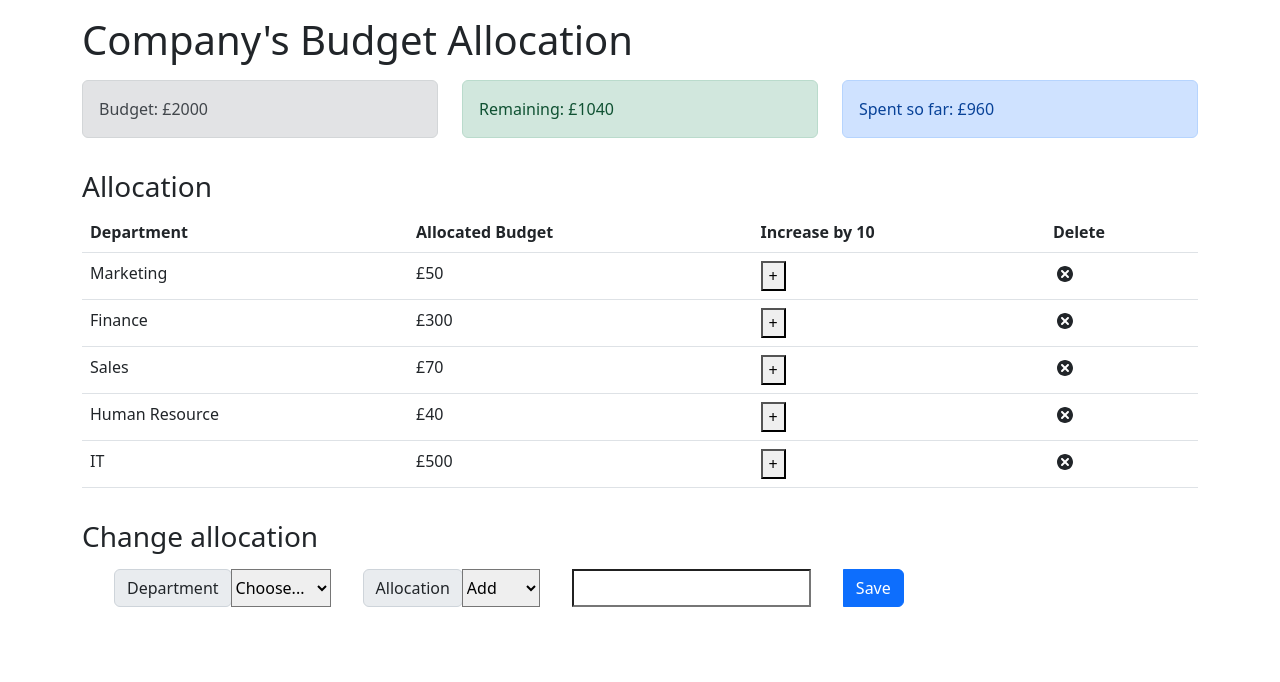
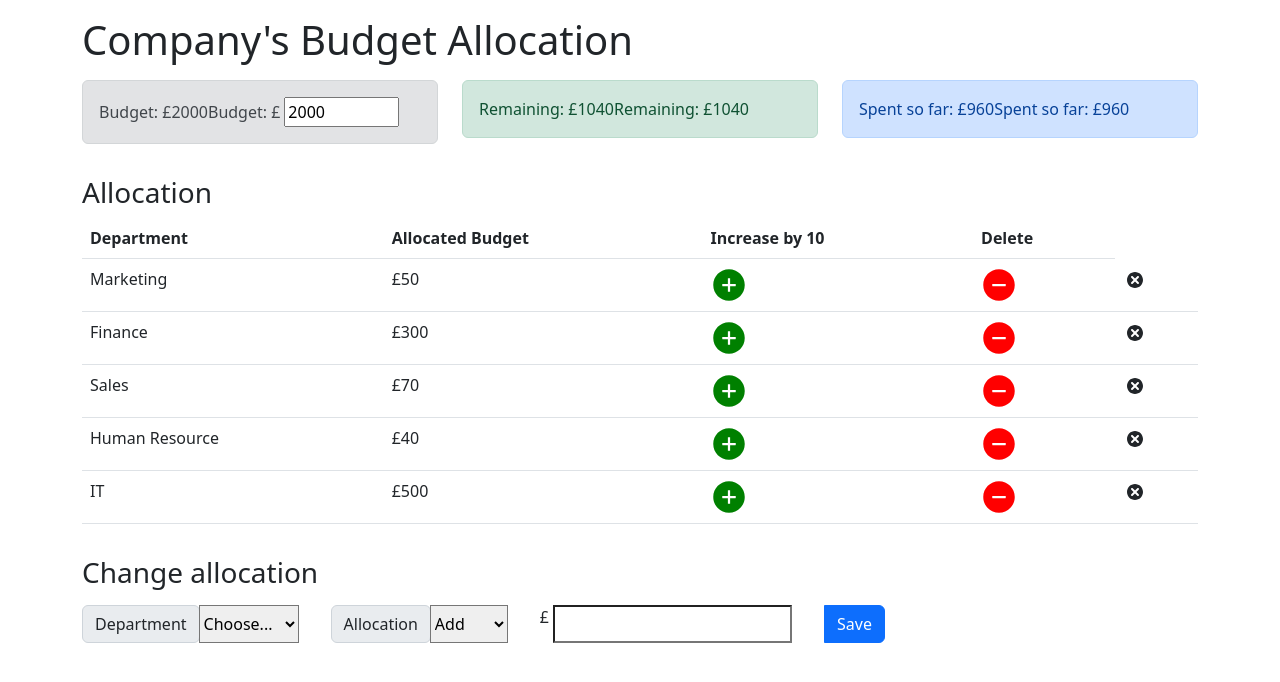
Before and after one commit to ibm-developer-skills-network/ejtos-react_budget_app, a React (Create React App) app: page / in a window 1280 px wide. Shown: the top 682 px of the page. Built offline with nearby package versions, Linux system fonts and the light colour scheme.

Commit message:
changing final project

```diff
--- a/src/components/AllocationForm.js
+++ b/src/components/AllocationForm.js
@@ -3,7 +3,7 @@ import React, { useContext, useState } from 'react';
 import { AppContext } from '../context/AppContext';
 
 const AllocationForm = (props) => {
-    const { dispatch,remaining  } = useContext(AppContext);
+    const { dispatch,remaining, currency  } = useContext(AppContext);
 
     const [name, setName] = useState('');
     const [cost, setCost] = useState('');
@@ -35,23 +35,18 @@ const AllocationForm = (props) => {
     };
 
     return (
-        <div>
-            <div className='row'>
-
-            <div className="input-group mb-3" style={{ marginLeft: '2rem' }}>
+        <div className="input-group mb-3">
         <div className="input-group-prepend">
             <label className="input-group-text" htmlFor="inputGroupSelect01">Department</label>
             </div>
                 <select className="custom-select" id="inputGroupSelect01" onChange={(event) => setName(event.target.value)}>
                     <option defaultValue>Choose...</option>
-                        <option value="Marketing" name="marketing"> Marketing</option>
-                <option value="Sales" name="sales">Sales</option>
-                <option value="Finance" name="finance">Finance</option>
-                <option value="HR" name="hr">HR</option>
-                <option value="IT" name="it">IT</option>
-                <option value="Admin" name="admin">Admin</option>
+                    <option value="Marketing" name="Marketing"> Marketing</option>
+                    <option value="Sales" name="Sales">Sales</option>
+                    <option value="Finance" name="Finance">Finance</option>
+                    <option value="Human Resource" name="Human Resource">HR</option>
+                    <option value="IT" name="IT">IT</option>
                 </select>
-
             <div className="input-group-prepend" style={{ marginLeft: '2rem' }}>
                 <label className="input-group-text" htmlFor="inputGroupSelect02">Allocation</label>
                 </div>
@@ -59,22 +54,20 @@ const AllocationForm = (props) => {
                     <option defaultValue value="Add" name="Add">Add</option>
                     <option value="Reduce" name="Reduce">Reduce</option>
                 </select>
-
-                    <input
+            <div className="input-group-prepend" style={{ marginLeft: '2rem', size: 10}}>
+                {currency}
+            </div>
+            <input className="input-group-prepend"
                 required='required'
                 type='number'
                 id='cost'
                 value={cost}
-                        style={{ marginLeft: '2rem' , size: 10}}
+                style={{ marginLeft: '0.25rem'}}
                 onChange={(event) => setCost(event.target.value)}>
             </input>
-
             <button className="btn btn-primary" onClick={submitEvent} style={{ marginLeft: '2rem' }}>
                 Save
             </button>
-                </div>
-                </div>
-
         </div>
     );
 };
--- a/src/components/Budget.js
+++ b/src/components/Budget.js
@@ -1,11 +1,45 @@
 import React, { useContext } from 'react';
 import { AppContext } from '../context/AppContext';
 const Budget = () => {
-    const { budget } = useContext(AppContext);
+    const {budget, dispatch, expenses, currency} = useContext(AppContext);
+
+    const totalExpenses = expenses.reduce((sum, item) => {
+        return (sum = sum + item.cost);
+      }, 0);
+
+    const setBudget = (event) => {
+        if (event.target.value > 20000) {
+            alert ('The budget value cannot exceed £20,000.');
+            setBudget('');
+            return;
+        }
+        else if (event.target.value < totalExpenses) {
+            alert("The budget value cannot be lower than the expenses.");
+            setBudget('');
+            return;
+        }
+        dispatch ({
+            type: 'SET_BUDGET',
+            payload: event.target.value
+        });
+    };
     return (
         <div className='alert alert-secondary'>
             <span>Budget: £{budget}</span>
+            <span>Budget: {currency}
+                <input
+                    defaultValue={budget}
+                    max='20000'
+                    min={totalExpenses}
+                    required='required'
+                    step='10'
+                    style={{ marginLeft: '0.25rem'}}
+                    type='number'
+                    onInput={(event) => setBudget(event)}>
+                </input>
+            </span>
         </div>
     );
 };
+
 export default Budget;
--- a/src/components/ExpenseItem.js
+++ b/src/components/ExpenseItem.js
@@ -1,9 +1,10 @@
 import React, { useContext } from 'react';
 import { TiDelete } from 'react-icons/ti';
+import { AiFillPlusCircle, AiFillMinusCircle } from "react-icons/ai";
 import { AppContext } from '../context/AppContext';
 
 const ExpenseItem = (props) => {
-    const { dispatch } = useContext(AppContext);
+    const { dispatch, currency } = useContext(AppContext);
 
     const handleDeleteExpense = () => {
         dispatch({
@@ -17,22 +18,31 @@ const ExpenseItem = (props) => {
             name: name,
             cost: 10,
         };
-
         dispatch({
             type: 'ADD_EXPENSE',
             payload: expense
         });
 
     }
+    const decreaseAllocation = (name) => {
+        const expense = {
+            name,
+            cost: 10,
+        };
+        dispatch({
+            type: "RED_EXPENSE",
+            payload: expense,
+        });
+    };
 
     return (
         <tr>
         <td>{props.name}</td>
-        <td>£{props.cost}</td>
-        <td><button onClick={event=> increaseAllocation(props.name)}>+</button></td>
-        <td><TiDelete size='1.5em' onClick={handleDeleteExpense}></TiDelete></td>
+            <td>{currency}{props.cost}</td>
+            <td><AiFillPlusCircle size="2.25em" color="green" onClick={(event) => increaseAllocation(props.name)}/></td>
+            <td><AiFillMinusCircle size="2.25em" color="red" onClick={(event) => decreaseAllocation(props.name)}/></td>
+            <td><TiDelete size='1.5em' onClick={handleDeleteExpense}></TiDelete></td>
         </tr>
     );
 };
-
 export default ExpenseItem;
--- a/src/components/ExpenseTotal.js
+++ b/src/components/ExpenseTotal.js
@@ -1,13 +1,14 @@
 import React, { useContext } from 'react';
 import { AppContext } from '../context/AppContext';
 const ExpenseTotal = () => {
-    const { expenses } = useContext(AppContext);
+    const {expenses, currency} = useContext(AppContext);
     const totalExpenses = expenses.reduce((total, item) => {
         return (total += item.cost);
     }, 0);
     return (
         <div className='alert alert-primary'>
             <span>Spent so far: £{totalExpenses}</span>
+            <span>Spent so far: {currency}{totalExpenses}</span>
         </div>
     );
 };
--- a/src/components/Remaining.js
+++ b/src/components/Remaining.js
@@ -1,14 +1,15 @@
 import React, { useContext } from 'react';
 import { AppContext } from '../context/AppContext';
 const Remaining = () => {
-    const { expenses, budget } = useContext(AppContext);
+    const {expenses, budget, currency} = useContext(AppContext);
     const totalExpenses = expenses.reduce((total, item) => {
-        return (total = total + item.cost);
+        return (total += item.cost);
     }, 0);
     const alertType = totalExpenses > budget ? 'alert-danger' : 'alert-success';
     return (
         <div className={`alert ${alertType}`}>
             <span>Remaining: £{budget - totalExpenses}</span>
+            <span>Remaining: {currency}{budget - totalExpenses}</span>
         </div>
     );
 };
```
Lines whose indentation alone changed are shown as unchanged.
